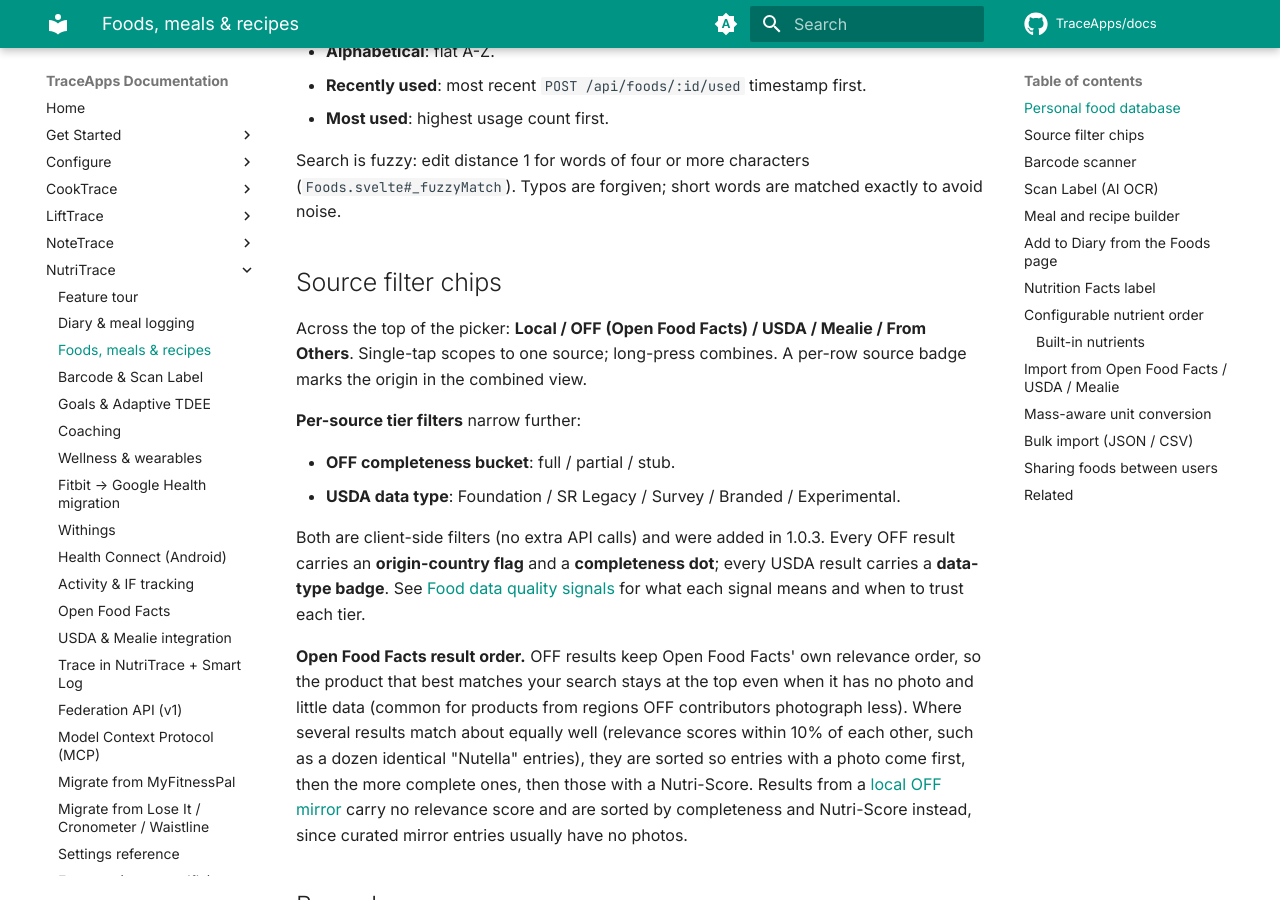
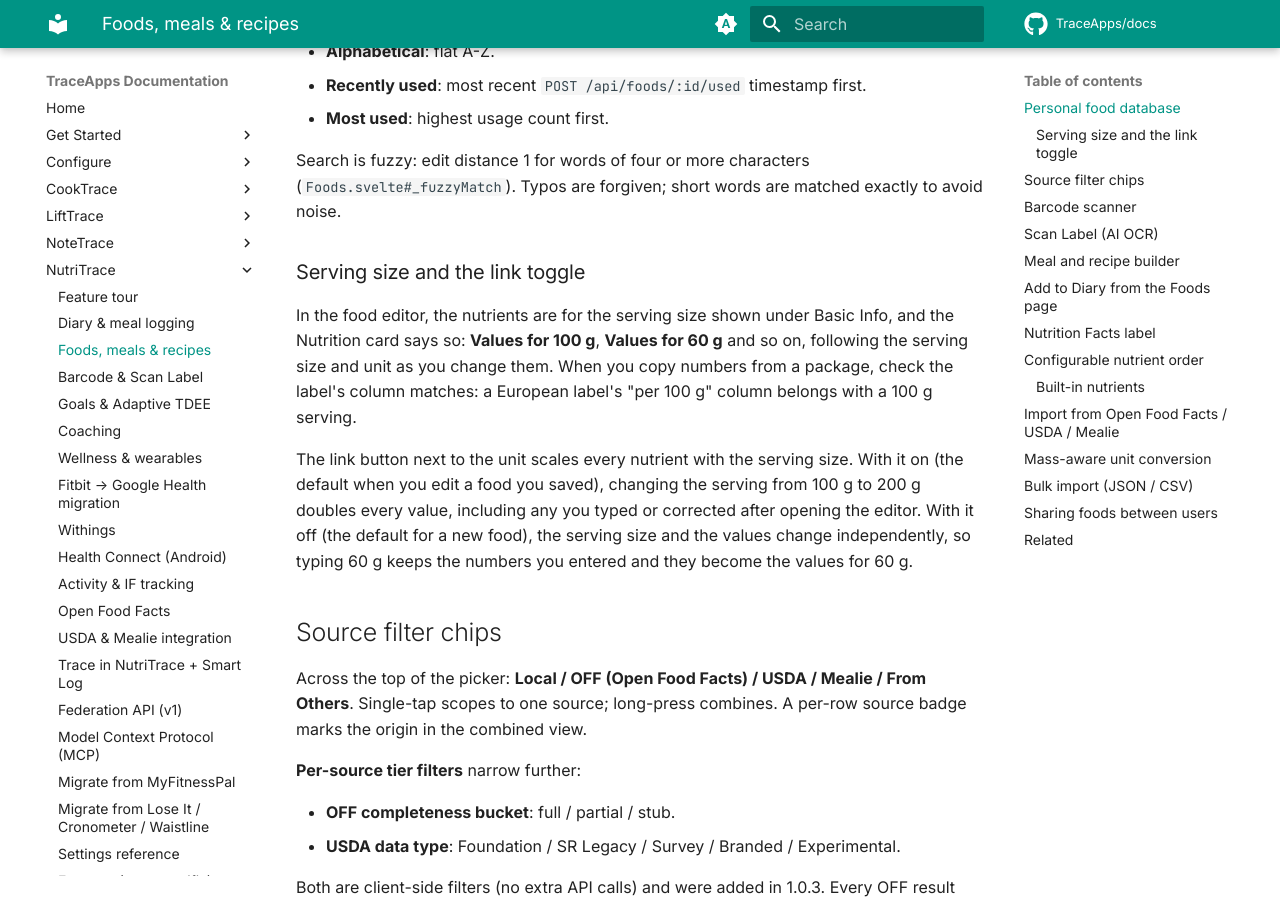
Before and after one commit to TraceApps/docs, an MkDocs documentation site: the page built from docs/nutritrace/foods.md, in a window 1280 px wide and 900 px high, scrolled down 981 px. Built offline with MkDocs 1.6.1 and Material for MkDocs 9.7.7, drawn with Linux system fonts in a browser that asks for light colours; comment, search, counter and statistics services are not loaded.

Commit message:
NutriTrace: the food editor's serving size, Values for line and link toggle (#298)

```diff
--- a/docs/nutritrace/foods.md
+++ b/docs/nutritrace/foods.md
@@ -17,6 +17,12 @@ Each food row carries a name, brand, category, custom labels, photo, barcode, no
 - **Most used**: highest usage count first.
 
 Search is fuzzy: edit distance 1 for words of four or more characters (`Foods.svelte#_fuzzyMatch`). Typos are forgiven; short words are matched exactly to avoid noise.
+
+### Serving size and the link toggle
+
+In the food editor, the nutrients are for the serving size shown under Basic Info, and the Nutrition card says so: **Values for 100 g**, **Values for 60 g** and so on, following the serving size and unit as you change them. When you copy numbers from a package, check the label's column matches: a European label's "per 100 g" column belongs with a 100 g serving.
+
+The link button next to the unit scales every nutrient with the serving size. With it on (the default when you edit a food you saved), changing the serving from 100 g to 200 g doubles every value, including any you typed or corrected after opening the editor. With it off (the default for a new food), the serving size and the values change independently, so typing 60 g keeps the numbers you entered and they become the values for 60 g.
 
 ## Source filter chips
 
```
